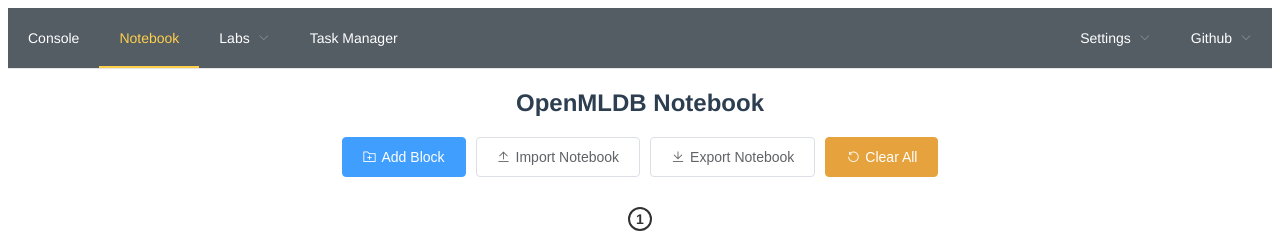
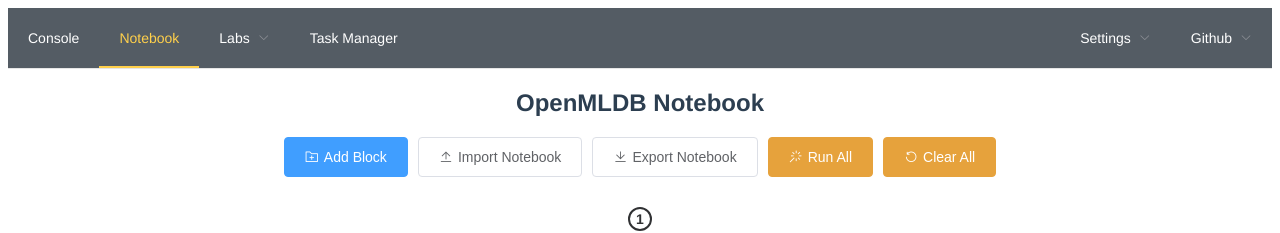
Before and after one commit to tobegit3hub/openmldb_lab, a Vue app in the folder vueapp/: page / in a window 1280 px wide. Both pictures are taken after a click on the item "Notebook". Shown: the top 233 px of the page. Built offline with nearby package versions, Linux system fonts and the light colour scheme; no server answers.

Commit message:
Support run all button in notebook

```diff
--- a/vueapp/src/components/Console.vue
+++ b/vueapp/src/components/Console.vue
@@ -197,7 +197,6 @@
         this.selectedDbItem = val
         this.refreshTableList(dbName)
 
-        // tobe
         this.updateDefaultDb(dbName)
       }
     },
--- a/vueapp/src/components/Notebook.vue
+++ b/vueapp/src/components/Notebook.vue
@@ -17,6 +17,12 @@
         <el-button icon="el-icon-upload2" onclick="document.control_block_form.upload_notebook_json.click()">Import Notebook</el-button>
 
         <el-button @click="exportNotebookJson" icon="el-icon-download">Export Notebook</el-button>
+
+        <el-popconfirm
+          title="Confirm to run all blocks(skip succeed blocks)?"
+          @confirm="runAllBlocks">
+          <el-button slot="reference" type="warning" icon="el-icon-magic-stick" style="margin-left: 10px;">Run All</el-button>
+        </el-popconfirm>
 
         <el-popconfirm
           title="Confirm to clear all output?"
@@ -162,6 +168,18 @@
         block["resultSchema"] = null
         block["resultRows"] = null
       })
+
+      this.resetStepIndex()
+    },
+
+    runAllBlocks() {
+      this.blocks.map(block => {
+
+        if (block.success == null || block.success == false) {
+          // tobe
+          this.executeSql(block.id, block.sql)
+        }
+      })
     },
 
     exportNotebookJson() {
@@ -248,6 +266,10 @@
       this.successBlockIndex = index;
     },
 
+    resetStepIndex() {
+      this.successBlockIndex = 0;
+    },
+
   }
 }
 </script>
```
